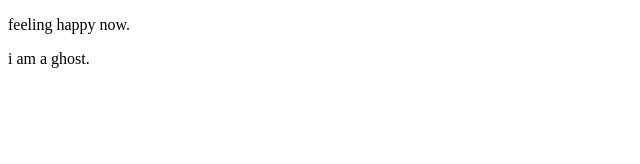
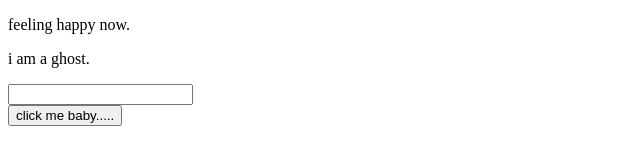
Before and after one commit to rumonchanda/my-first-website, a plain HTML site: page index.html in a window 1280 px wide. Shown: the whole page, without its empty margins (0-640 px from the left). Drawn offline with Linux system fonts and the light colour scheme.

Commit message:
done adding buton

```diff
--- a/index.html
+++ b/index.html
@@ -9,5 +9,8 @@
 <body>
     <p>feeling happy now.</p>
     <p>i am a ghost.</p>
+    <input type="text">
+    <br>
+    <button>click me baby.....</button>
 </body>
 </html>
```
